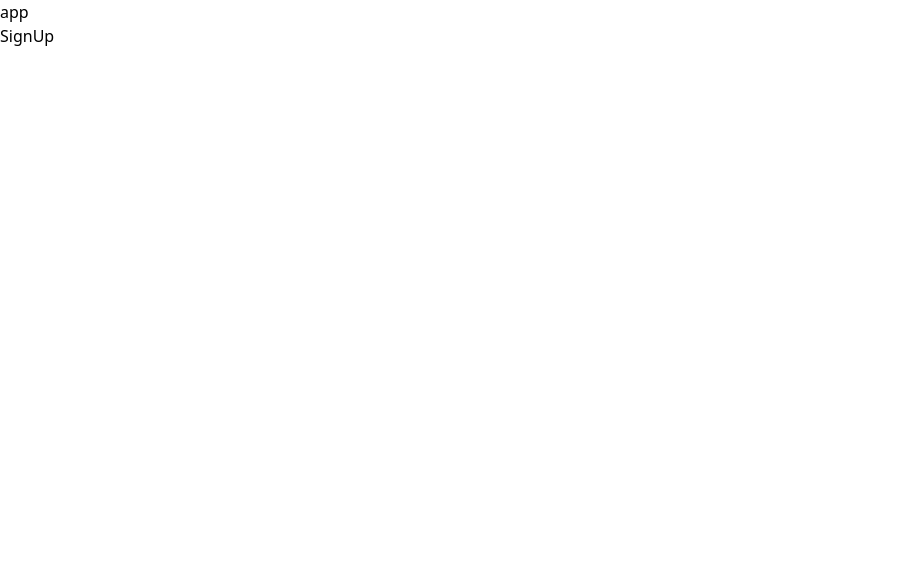
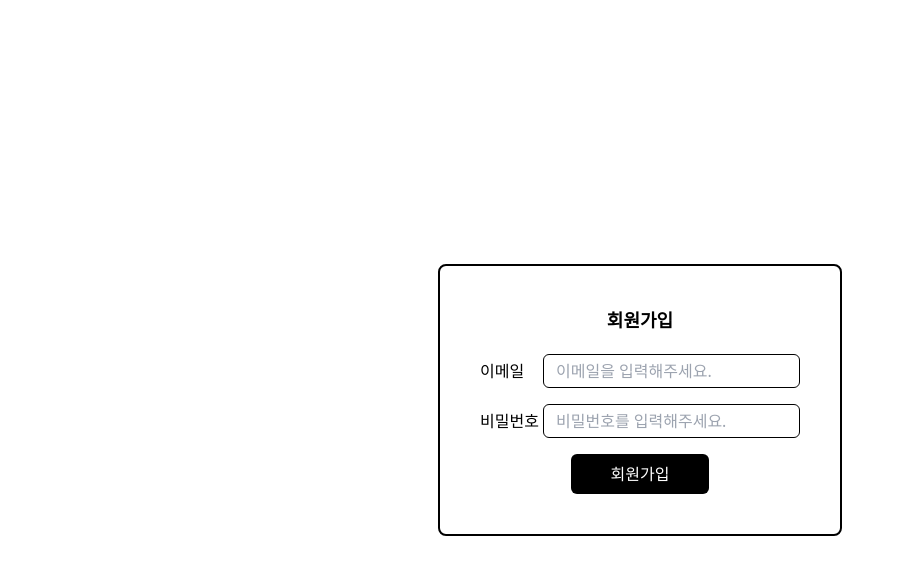
Before and after one commit to gamangee/wanted-pre-onboarding-frontend, a React (Create React App) app: page /signup in a window 1280 px wide. Shown: the top 574 px of the page, without its empty margins (0-905 px from the left). Built offline with nearby package versions, Linux system fonts and the light colour scheme.

Commit message:
[design] 회원가입 페이지 화면 UI 퍼블리싱

```diff
--- a/src/App.tsx
+++ b/src/App.tsx
@@ -3,7 +3,6 @@ import { Outlet } from "react-router-dom";
 function App() {
   return (
     <div>
-      <h1>app</h1>
       <Outlet />
     </div>
   );
--- a/src/pages/auth/SignUp.tsx
+++ b/src/pages/auth/SignUp.tsx
@@ -1,3 +1,66 @@
+import { useState } from "react";
+import { AuthData } from "../../types/authType";
+
 export default function SignUp() {
-  return <div>SignUp</div>;
+  const [userInfo, setUserInfo] = useState<AuthData>({
+    email: "",
+    password: "",
+  });
+
+  const handleUserInfo = (event: React.ChangeEvent<HTMLInputElement>) => {
+    const { name, value } = event?.target;
+    setUserInfo((prev) => ({
+      ...prev,
+      [name]: value,
+    }));
+  };
+
+  const handleSignUp = async (event: React.FormEvent<HTMLFormElement>) => {
+    event.preventDefault();
+  };
+
+  return (
+    <div className="flex justify-center items-center h-screen text-center">
+      <form
+        onSubmit={handleSignUp}
+        className={`p-10 border-2 border-black rounded-lg space-y-4`}
+      >
+        <h1 className="text-lg font-bold mb-5">회원가입</h1>
+        <div className="flex justify-between items-center">
+          <label htmlFor="email">이메일 </label>
+          <input
+            type="email"
+            id="email"
+            name="email"
+            value={userInfo.email}
+            onChange={handleUserInfo}
+            data-testid="email-input"
+            placeholder="이메일을 입력해주세요."
+            className="border border-black rounded-md px-3 py-1"
+          />
+        </div>
+        <div>
+          <label htmlFor="password">비밀번호 </label>
+          <input
+            type="password"
+            id="password"
+            name="password"
+            value={userInfo.password}
+            onChange={handleUserInfo}
+            data-testid="password-input"
+            placeholder="비밀번호를 입력해주세요."
+            className="border border-black rounded-md px-3 py-1"
+          />
+        </div>
+        <button
+          className={`bg-black hover:bg-gray-700 text-white px-10 py-2 rounded-md transition-all duration-300
+        `}
+          data-testid="signup-button"
+          type="submit"
+        >
+          회원가입
+        </button>
+      </form>
+    </div>
+  );
 }
--- /dev/null
+++ b/src/types/authType.tsx
@@ -0,0 +1,4 @@
+export interface AuthData {
+  email: string;
+  password: string;
+}
```
